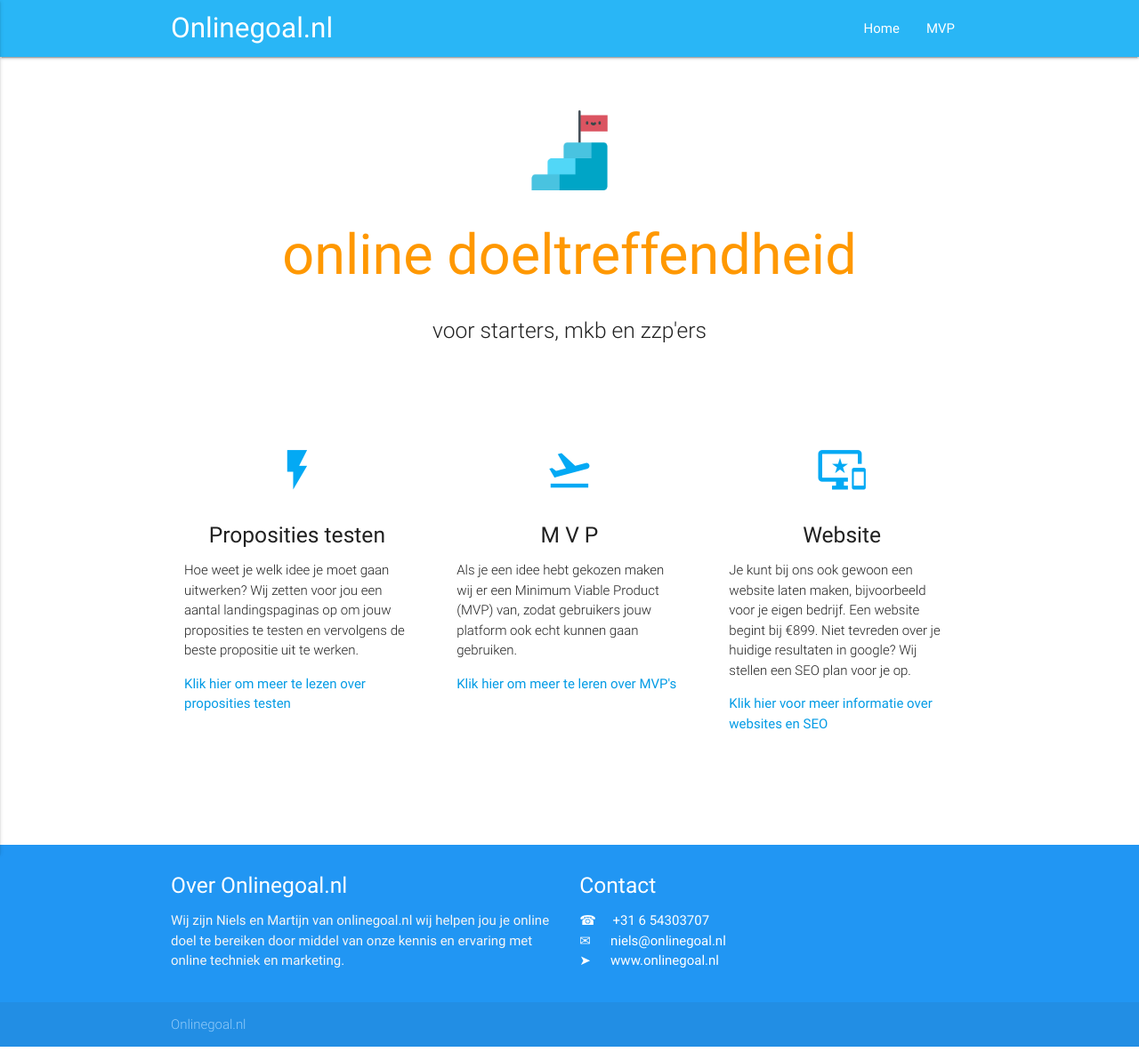
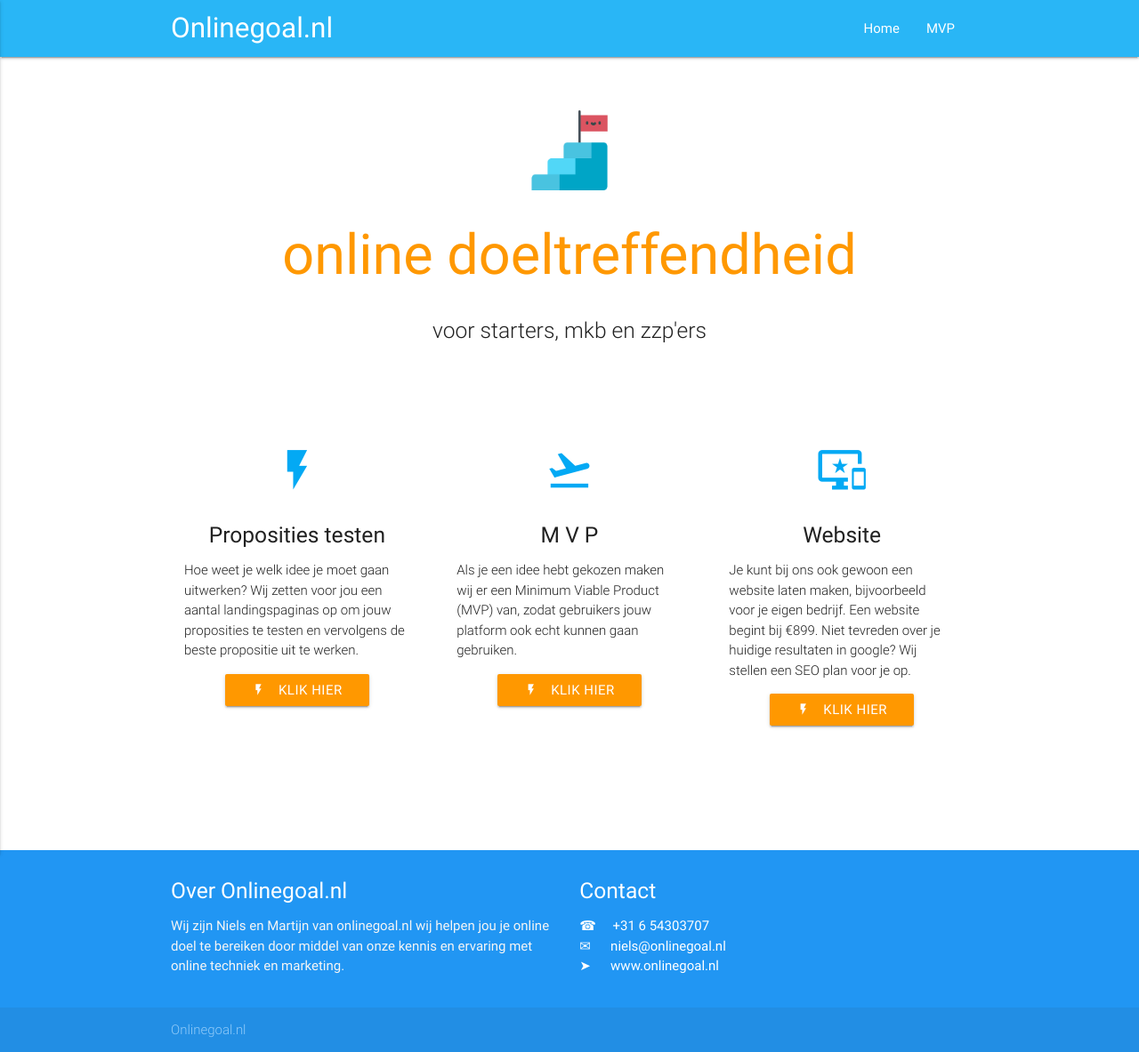
Before and after one commit to martijnvdbrug/onlinegoal.nl, a Jekyll site: the page built from index.md, in a window 1280 px wide. Shown: the whole page at 89% size. Built offline with Jekyll 4.4.1, drawn with Linux system fonts in a browser that asks for light colours.

Commit message:
Added buttons to homepage

```diff
--- a/_layouts/home.html
+++ b/_layouts/home.html
@@ -45,7 +45,13 @@
 
           <p class="light">Hoe weet je welk idee je moet gaan uitwerken? Wij zetten voor jou een aantal landingspaginas op om jouw proposities te testen
             en vervolgens de beste propositie uit te werken.</p>
-          <a href="{{ "/proposities-testen" | relative_url }}"> Klik hier om meer te lezen over proposities testen</a>
+
+          <p class="center">
+            <a href="{{ "/proposities-testen" | relative_url }}" class="orange waves-effect waves-light btn">
+            <i class="material-icons left">flash_on</i> Klik hier
+            </a>
+          </p>
+
         </div>
       </div>
 
@@ -55,7 +61,13 @@
           <h5 class="center">M V P</h5>
 
           <p class="light">Als je een idee hebt gekozen maken wij er een Minimum Viable Product (MVP) van, zodat gebruikers jouw platform ook echt kunnen gaan gebruiken.</p>
-          <a href="{{ "/minimum-viable-product" | relative_url }}"> Klik hier om meer te leren over MVP's</a>
+
+          <p class="center">
+            <a href="{{ "/mvp" | relative_url }}" class="orange waves-effect waves-light btn">
+            <i class="material-icons left">flash_on</i> Klik hier
+            </a>
+          </p>
+
         </div>
       </div>
 
@@ -65,7 +77,13 @@
           <h5 class="center">Website</h5>
 
           <p class="light">Je kunt bij ons ook gewoon een website laten maken, bijvoorbeeld voor je eigen bedrijf. Een website begint bij €899. Niet tevreden over je huidige resultaten in google? Wij stellen een SEO plan voor je op.</p>
-          <a href="{{ "/websites" | relative_url }}"> Klik hier voor meer informatie over websites en SEO</a>
+
+          <p class="center">
+            <a href="{{ "/website-laten-maken" | relative_url }}" class="orange waves-effect waves-light btn">
+            <i class="material-icons left">flash_on</i> Klik hier
+            </a>
+          </p>
+
         </div>
       </div>
     </div>
```
